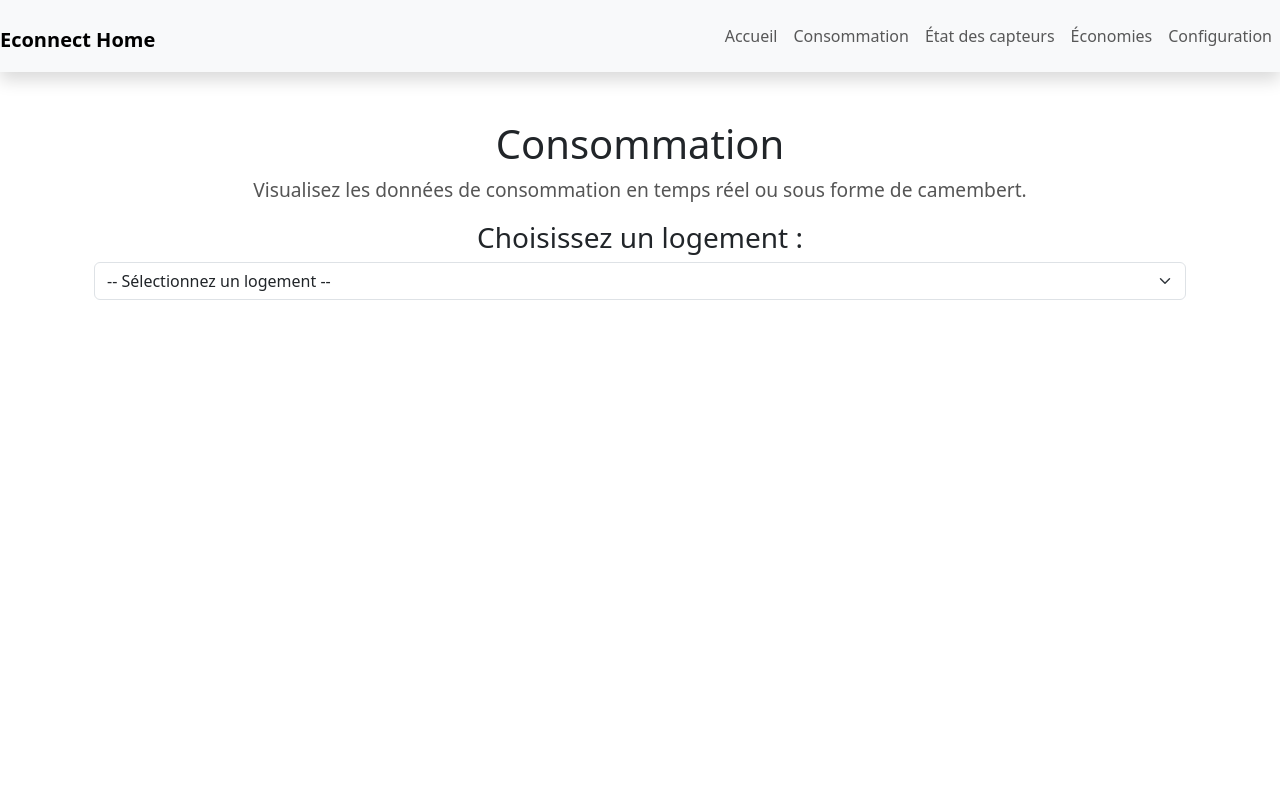
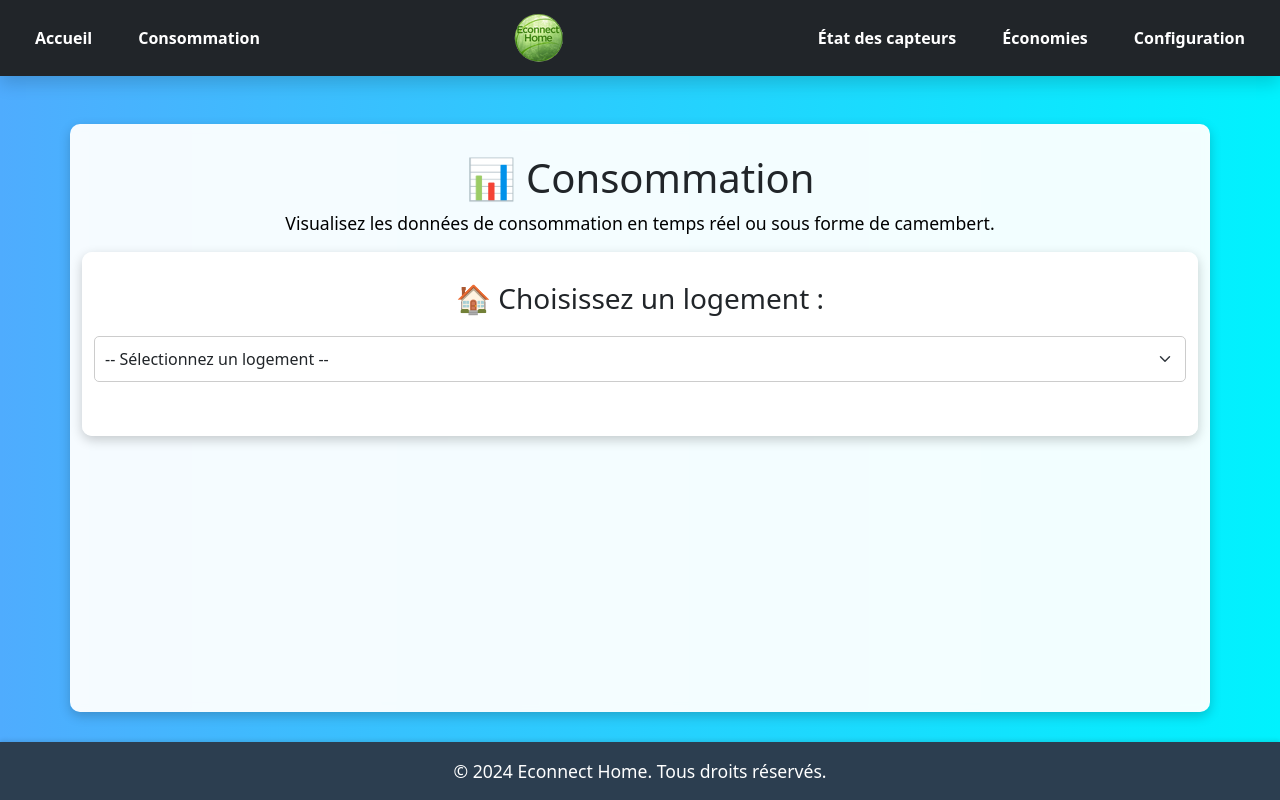
Before and after one commit to AyoubLADJICI/Logement-eco-responsable, a FastAPI app: page /consommation in a window 1280 px wide. Run offline with FastAPI, Linux system fonts and the light colour scheme; data comes from the database, SQL or seed files in the repository; some libraries are stand-ins or nearby versions.

Commit message:
Projet bientôt terminée

```diff
--- a/serveur.py
+++ b/serveur.py
@@ -217,7 +217,6 @@ def delete_type_capteur_actionneur(id_type_capteur_actionneur: int, session: Ses
     session.commit()
     return {"ok": True}
 
-
 # Endpoints pour Mesure
 @app.post("/mesures/")
 def create_mesure(mesure: Mesure, session: SessionDep):
@@ -292,7 +291,6 @@ async def chart_factures(request: Request, session: SessionDep, id_logement: int
         "chart.html",
         {"request": request, "data": data, "logements": logements_list, "selected_id": id_logement}
     )
-
 
 def fetch_open_meteo_weather(latitude, longitude):
     try:
@@ -379,6 +377,11 @@ def get_statistics(session: SessionDep):
         "num_mesures": num_mesures,
     }
 
+@app.get("/api/logements")
+def get_logements(session: SessionDep):
+    logements = session.exec(select(Logement)).all()
+    return [{"id_logement": logement.id_logement, "adresse": logement.adresse_postale} for logement in logements]
+
 @app.get("/api/consommation")
 def get_consumption_data(session: SessionDep, logement_id: Optional[int] = None):
     # Calculer la date de 7 jours en arrière
@@ -402,12 +405,6 @@ def get_consumption_data(session: SessionDep, logement_id: Optional[int] = None)
             "date": facture.date_facture       # Date de la facture
         })
     return data
-
-@app.get("/api/logements")
-def get_logements(session: SessionDep):
-    logements = session.exec(select(Logement)).all()
-    return [{"id_logement": logement.id_logement, "adresse": logement.adresse_postale} for logement in logements]
-
 
 @app.get("/api/pieces_capteurs")
 def get_pieces_capteurs(logement_id: int, session: SessionDep):
--- a/static/css/consommation.css
+++ b/static/css/consommation.css
@@ -1,66 +1,199 @@
-/* Styles pour la page Consommation */
+/* 🌟 Styles Généraux */
+body {
+    font-family: 'Arial', sans-serif;
+    margin: 0;
+    padding: 0;
+    background: linear-gradient(to right, #4facfe, #00f2fe);
+    color: #333;
+    display: flex;
+    flex-direction: column;
+    min-height: 100vh;
+}
 
-/* Conteneur principal */
+/* 🛠️ Barre de Navigation Fixe */
+.navbar {
+    position: sticky;
+    top: 0;
+    z-index: 1000;
+    background-color: #2c3e50 !important;
+    padding: 10px 0;
+}
+
+.navbar-brand img {
+    height: 50px;
+}
+
+.navbar-nav .nav-link {
+    font-weight: bold;
+    color: #fff !important;
+    margin: 0 15px;
+    transition: color 0.3s ease;
+}
+
+.navbar-nav .nav-link:hover {
+    color: #81d4fa !important;
+}
+
+/* ✅ Conteneur principal */
 .container {
+    background: rgba(255, 255, 255, 0.95);
+    backdrop-filter: blur(5px);
+    padding: 30px;
+    border-radius: 10px;
+    box-shadow: 0 4px 12px rgba(0, 0, 0, 0.2);
+    margin: 30px auto;
+    text-align: center;
+    flex: 1; /* Prend l'espace restant pour pousser le footer en bas */
+}
+
+/* 🦶 Pied de Page */
+.footer {
+    background: #2c3e50; /* Fond sombre */
+    color: #ffffff !important; /* Texte blanc */
+    text-align: center;
+    padding: 15px 0;
+    font-size: 0.9em;
+    margin-top: auto;
+    box-shadow: 0 -2px 4px rgba(0, 0, 0, 0.1);
+}
+
+.footer p {
+    margin: 0;
+    color: #ffffff !important; /* Assure que le texte est blanc */
+}
+
+.footer a {
+    color: #ffffff !important; /* Liens blancs */
+    text-decoration: none;
+}
+
+.footer a:hover {
+    text-decoration: underline;
+}
+
+/* 🪄 Logo Centré */
+.logo-container {
+    display: flex;
+    justify-content: center;
+    align-items: center;
+    margin: 0 auto;
+}
+
+/* 🏠 Section Consommation */
+.container {
+    background: rgba(255, 255, 255, 0.95);
+    backdrop-filter: blur(5px);
+    padding: 30px;
+    border-radius: 10px;
+    box-shadow: 0 4px 12px rgba(0, 0, 0, 0.2);
+    margin: 30px auto;
+    text-align: center;
+}
+
+h1 {
+    font-size: 2.5rem;
+    font-weight: bold;
+    color: #000000;
+    margin-bottom: 20px;
+}
+
+p {
+    font-size: 1.1rem;
+    color: #000000;
+}
+
+/* 📊 Sélecteur de Logement */
+#logement-selector {
+    padding: 10px;
+    font-size: 1em;
+    border: 1px solid #ccc;
+    border-radius: 5px;
+    outline: none;
+    margin-top: 20px;
+    transition: border-color 0.3s ease;
+}
+
+#logement-selector:hover {
+    border-color: #2980b9;
+    transform: scale(1.05);
+}
+
+/* 🔄 Boutons de Graphiques */
+#graph-buttons {
+    margin: 20px 0;
+}
+
+#graph-buttons button {
+    margin: 10px;
+    padding: 10px 20px;
+    font-size: 1em;
+    border-radius: 5px;
+    border: none;
+    cursor: pointer;
+    transition: all 0.3s ease;
+}
+
+#graph-buttons .btn1 {
+    background-color: #007bff;
+    color: white;
+}
+
+#graph-buttons .btn1:hover {
+    background-color: #0056b3;
+}
+
+#graph-buttons .btn2 {
+    background-color: #6c757d;
+    color: white;
+}
+
+#graph-buttons .btn2:hover {
+    background-color: #5a6268;
+}
+
+/* 🖥️ Bouton Graphique Global des Factures */
+.btn-info {
+    background-color: #17a2b8;
+    color: white;
+    font-weight: bold;
+    padding: 10px 20px;
+    border-radius: 5px;
+    transition: background-color 0.3s ease, transform 0.2s ease;
+}
+
+.btn-info:hover {
+    background-color: #138496;
+    transform: scale(1.05);
+}
+
+/* 📈 Conteneurs de Graphiques */
+#charts-container {
+    margin-top: 30px;
+}
+
+#charts-container div {
     margin-top: 20px;
 }
 
-/* Titre de la page */
-h1 {
-    font-size: 2.5rem;
-    font-weight: bold;
-    color: #333;
+/* 📱 Responsive */
+@media (max-width: 768px) {
+    .navbar-nav .nav-link {
+        margin: 0 5px;
     }
 
-/* Sous-titre */
-p {
-    font-size: 1.2rem;
-    color: #555;
+    .container {
+        padding: 20px;
     }
 
-/* Styles pour les boutons hoverable */
-/* Style général pour les boutons */
-.btn {
-    position: relative;
-    display: inline-block;
-    padding: 10px 20px;
-    font-size: 1.2rem;
-    font-weight: bold;
-    color: green;
-    border-radius: 5px;
-    cursor: pointer;
-    transition: background-color 0.3s ease, color 0.3s ease;
-    border: 2px solid #04AA6D; /* Couleur de la bordure */
-    background-color: rgb(169, 34, 34); /* Couleur de fond par défaut */
+    h1 {
+        font-size: 2rem;
     }
 
-  .btn1 {
-    background-color: white;
-    color:#000000;
-    border: 2px solid green;
-  }
-  /* Effet au survol */
-  .btn1:hover {
-    background-color: green; /* Fond vert au survol */
-    color: rgb(255, 255, 255); /* Texte blanc au survol */
+    #logement-selector {
+        font-size: 0.9em;
     }
 
-.btn2 {
-    background-color: white;
-    color:#000000;
-    border: 2px solid red;
+    #graph-buttons button {
+        font-size: 0.9em;
     }
-
-/* Effet au survol */
-.btn2:hover {
-    background-color: red; /* Fond vert au survol */
-    color: rgb(255, 255, 255); /* Texte blanc au survol */
 }
-
-#chart-container {
-    margin-top: 20px;
-    border-radius: 10px;
-    padding: 10px;
-    background: #000000;
-    box-shadow: 0 4px 8px rgba(0, 0, 0, 0.1);
-}
--- a/templates/consommation.html
+++ b/templates/consommation.html
@@ -4,49 +4,70 @@
   <meta charset="UTF-8">
   <meta name="viewport" content="width=device-width, initial-scale=1.0">
   <title>Consommation</title>
-  <link rel="stylesheet" href="/static/css/styles.css"> <!-- Fichier CSS global -->
-  <link rel="stylesheet" href="/static/css/consommation.css"> <!-- Fichier CSS spécifique -->
+  <link rel="stylesheet" href="/static/css/consommation.css?v=1.2"> <!-- Fichier CSS spécifique -->
   <link href="https://cdn.jsdelivr.net/npm/bootstrap@5.3.0/dist/css/bootstrap.min.css" rel="stylesheet">
   <script type="text/javascript" src="https://www.gstatic.com/charts/loader.js"></script>
 </head>
 <body>
-  <nav class="navbar navbar-expand-lg navbar-light bg-light shadow">
-    <h1 style="color:rgb(0, 128, 0)"><a class="navbar-brand fw-bold" href="/">Econnect Home</a></h1>
-    <button class="navbar-toggler" type="button" data-bs-toggle="collapse" data-bs-target="#navbarNav">
-      <span class="navbar-toggler-icon"></span>
-    </button>
-    <div class="collapse navbar-collapse" id="navbarNav">
-      <ul class="navbar-nav ms-auto">
-        <li class="nav-item"><a class="nav-link" href="/">Accueil</a></li>
-        <li class="nav-item"><a class="nav-link" href="/consommation">Consommation</a></li>
-        <li class="nav-item"><a class="nav-link" href="/etat_capteurs">État des capteurs</a></li>
-        <li class="nav-item"><a class="nav-link" href="/economies">Économies</a></li>
-        <li class="nav-item"><a class="nav-link" href="/configuration">Configuration</a></li>
-      </ul>
+   <!-- 🚀 Barre de Navigation -->
+  <nav class="navbar navbar-expand-lg navbar-dark bg-dark shadow sticky-top">
+    <div class="container-fluid">
+      <!-- Onglets Gauche -->
+      <div class="nav-left navbar-nav">
+        <a class="nav-link" href="/">Accueil</a>
+        <a class="nav-link active" href="/consommation">Consommation</a>
+      </div>
+       <!-- Logo Centré -->
+      <a class="navbar-brand logo-container mx-auto" href="/">
+        <img src="/static/images/logo.png" alt="Logo Econnect Home">
+      </a>
+
+      <!-- Onglets Droite -->
+      <div class="nav-right navbar-nav">
+        <a class="nav-link" href="/etat_capteurs">État des capteurs</a>
+        <a class="nav-link" href="/economies">Économies</a>
+        <a class="nav-link" href="/configuration">Configuration</a>
+      </div>
+    </div>
+
+      <!-- Bouton Hamburger pour Mobile -->
+      <button class="navbar-toggler" type="button" data-bs-toggle="collapse" data-bs-target="#navbarNav" aria-controls="navbarNav" aria-expanded="false" aria-label="Toggle navigation">
+        <span class="navbar-toggler-icon"></span>
+      </button>
     </div>
   </nav>
 
   <div class="container mt-5">
-    <h1 class="text-center">Consommation</h1>
+    <h1 class="text-center">📊 Consommation</h1>
     <p class="text-center">Visualisez les données de consommation en temps réel ou sous forme de camembert.</p>
 
     <!-- Liste déroulante pour sélectionner un logement -->
     <div class="container mt-3">
-      <h3 class="text-center">Choisissez un logement :</h3>
+      <h3 class="text-center">🏠 Choisissez un logement :</h3>
       <select id="logement-selector" class="form-select mb-4">
-        <option value="" disabled selected>-- Sélectionnez un logement --</option>
+      <option value="" disabled selected>-- Sélectionnez un logement --</option>
       </select>
     </div>
 
     <!-- Conteneur pour les boutons (masqué par défaut) -->
     <div id="graph-buttons" class="text-center mb-4" style="display: none;">
-      <button id="line-charts-btn" class="button btn1">Graphiques en Temps Réel</button>
-      <button id="pie-charts-btn" class="button btn2">Graphique en Camembert</button>
+      <button id="line-charts-btn" class="btn btn-primary">Graphiques en Temps Réel</button>
+      <button id="pie-charts-btn" class="btn btn-secondary">Graphique en Camembert des Factures sur les 7 derniers jours</button>
+      <!-- Bouton pour accéder au graphique global des factures -->
+      <div class="text-center mt-4">
+        <a href="http://127.0.0.1:8000/factures/chart" class="btn btn-info" target="_blank" rel="noopener noreferrer">
+          Graphique en Camembert des Factures depuis le début
+        </a>
+      </div>
     </div>
 
     <!-- Conteneurs pour les graphiques -->
     <div id="charts-container" style="width: 100%;"></div>
   </div>
+   <!-- 🦶 Pied de Page -->
+   <footer class="footer text-center py-3">
+    <p>&copy; 2024 Econnect Home. Tous droits réservés.</p>
+  </footer>
 
   <script>
     // Charger Google Charts
@@ -136,7 +157,7 @@
       data.addRows(groupedData);
 
       const options = {
-        title: 'Répartition des montants par type',
+        title: 'Répartition des montants par type de facture sur les 7 derniers jours',
         is3D: true,
         height: 500,
       };
```
Also changed, not shown: Partie3.md (+19 -3 lines), static/css/accueil.css (+5 -4 lines), templates/accueil.html (+4 -3 lines). Lines whose indentation alone changed are shown as unchanged.
